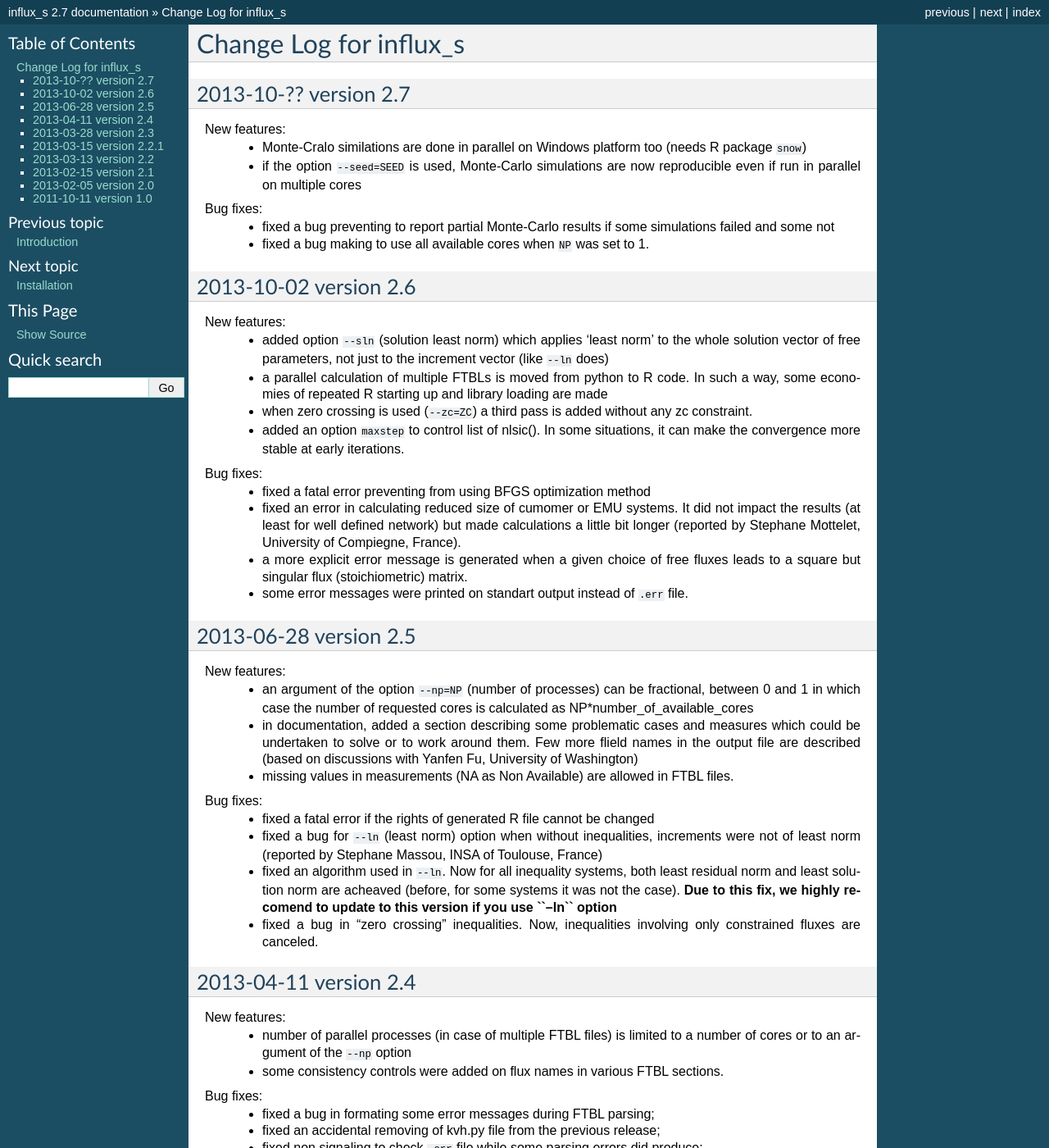
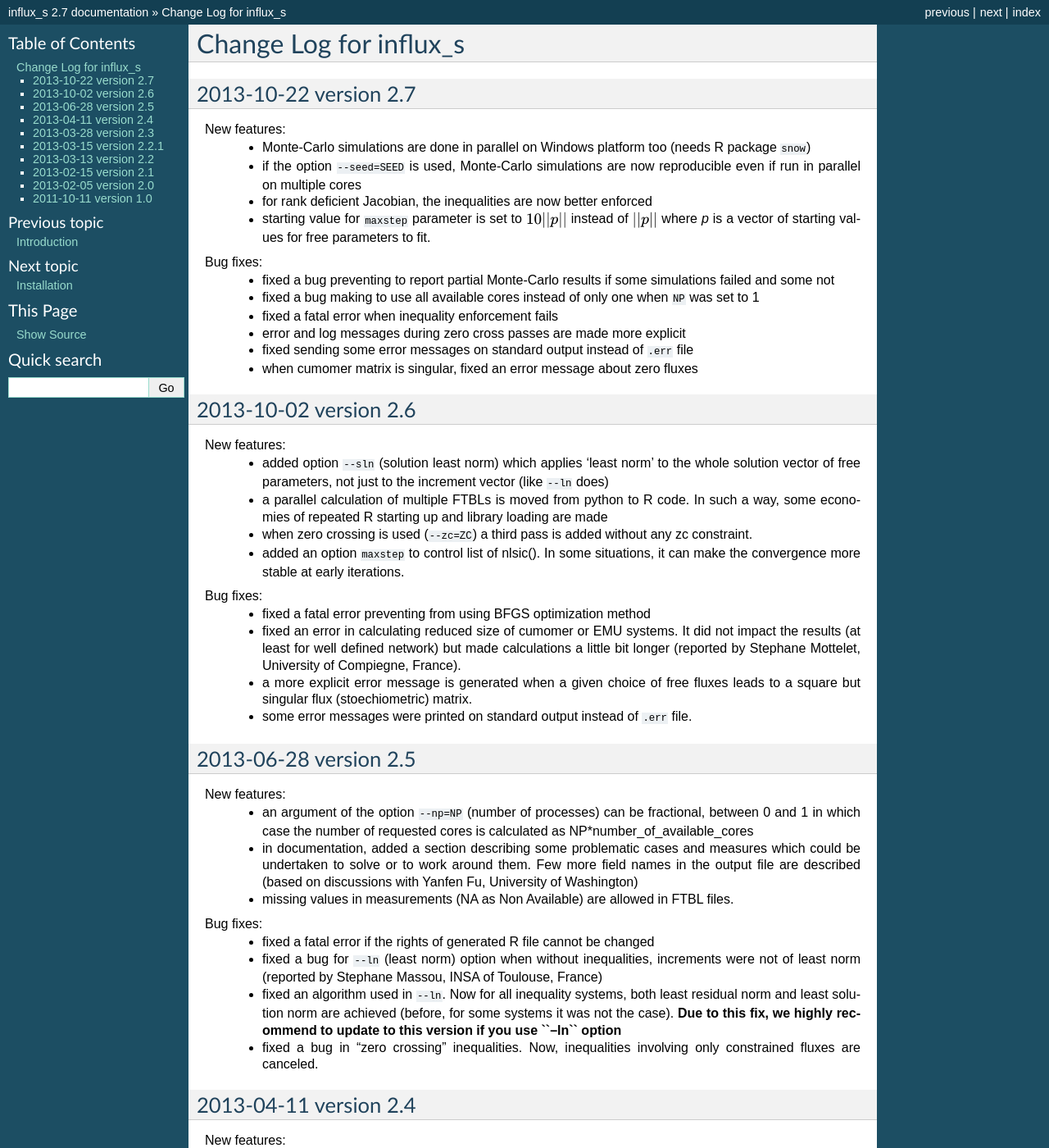
Before and after one commit to sgsokol/influx, a Sphinx documentation site: the page built from doc/changelog.rst, in a window 1280 px wide and 1400 px high. Shown: the whole window at 82% size. Built offline with Sphinx 7.4.7, drawn with Linux system fonts in a browser that asks for light colours; some of the changed text lies outside the part shown.

Commit message:
made 2.7 release; some typos are fixed;

```diff
--- a/doc/ChangeLog.txt
+++ b/doc/ChangeLog.txt
@@ -2,15 +2,20 @@
 Change Log for influx_s
 =======================
 
-2013-10-?? version 2.7
+2013-10-22 version 2.7
 ----------------------
 New features:
- - Monte-Cralo similations are done in parallel on Windows platform too (needs R package ``snow``)
+ - Monte-Carlo simulations are done in parallel on Windows platform too (needs R package ``snow``)
  - if the option ``--seed=SEED`` is used, Monte-Carlo simulations are now reproducible even if run in parallel on multiple cores
-
+ - for rank deficient Jacobian, the inequalities are now better enforced
+ - starting value for ``maxstep`` parameter is set to :math:`10||p||` instead of :math:`||p||` where *p* is a vector of starting values for free parameters to fit.
 Bug fixes:
  - fixed a bug preventing to report partial Monte-Carlo results if some simulations failed and some not
- - fixed a bug making to use all available cores when ``NP`` was set to 1.
+ - fixed a bug making to use all available cores instead of only one when ``NP`` was set to 1
+ - fixed a fatal error when inequality enforcement fails
+ - error and log messages during zero cross passes are made more explicit
+ - fixed sending some error messages on standard output instead of ``.err`` file
+ - when cumomer matrix is singular, fixed an error message about zero fluxes
 
 2013-10-02 version 2.6
 ----------------------
@@ -23,20 +28,20 @@
 Bug fixes:
  - fixed a fatal error preventing from using BFGS optimization method
  - fixed an error in calculating reduced size of cumomer or EMU systems. It did not impact the results (at least for well defined network) but made calculations a little bit longer (reported by Stephane Mottelet, University of Compiegne, France).
- - a more explicit error message is generated when a given choice of free fluxes leads to a square but singular flux (stoichiometric) matrix.
- - some error messages were printed on standart output instead of ``.err`` file.
+ - a more explicit error message is generated when a given choice of free fluxes leads to a square but singular flux (stoechiometric) matrix.
+ - some error messages were printed on standard output instead of ``.err`` file.
 
 2013-06-28 version 2.5
 ----------------------
 New features:
  - an argument of the option ``--np=NP`` (number of processes) can be fractional, between 0 and 1 in which case the number of requested cores is calculated as NP*number_of_available_cores
- - in documentation, added a section describing some problematic cases and measures which could be undertaken to solve or to work around them. Few more flield names in the output file are described (based on discussions with Yanfen Fu, University of Washington)
+ - in documentation, added a section describing some problematic cases and measures which could be undertaken to solve or to work around them. Few more field names in the output file are described (based on discussions with Yanfen Fu, University of Washington)
  - missing values in measurements (NA as Non Available) are allowed in FTBL files.
 
 Bug fixes:
  - fixed a fatal error if the rights of generated R file cannot be changed
  - fixed a bug for ``--ln`` (least norm) option when without inequalities, increments were not of least norm (reported by Stephane Massou, INSA of Toulouse, France)
- - fixed an algorithm used in ``--ln``. Now for all inequality systems, both least residual norm and least solution norm are acheaved (before, for some systems it was not the case). **Due to this fix, we highly recomend to update to this version if you use ``--ln`` option**
+ - fixed an algorithm used in ``--ln``. Now for all inequality systems, both least residual norm and least solution norm are achieved (before, for some systems it was not the case). **Due to this fix, we highly recommend to update to this version if you use ``--ln`` option**
  - fixed a bug in "zero crossing" inequalities. Now, inequalities involving only constrained fluxes are canceled.
 
 2013-04-11 version 2.4
@@ -46,7 +51,7 @@
  - some consistency controls were added on flux names in various FTBL sections.
 
 Bug fixes:
- - fixed a bug in formating some error messages during FTBL parsing;
+ - fixed a bug in formatting some error messages during FTBL parsing;
  - fixed an accidental removing of kvh.py file from the previous release;
  - fixed non signaling to check ``.err`` file while some parsing errors did produce;
 
@@ -113,7 +118,7 @@
  - outdated R package ``fUtilities`` is no more required;
 
 Bug fixes:
- - fixed stoichiometric matrix construction when for a given metabolite;
+ - fixed stoechiometric matrix construction when for a given metabolite;
    all fluxes are free or constrained;
  - fixed candidate propositions for free fluxes;
  - fixed standard deviation value for a ``DD/T`` field in ``PEAK_MEASUREMENTS`` section.
```
Also changed, not shown: other parts of doc/ChangeLog.txt (+2 -2 lines).
